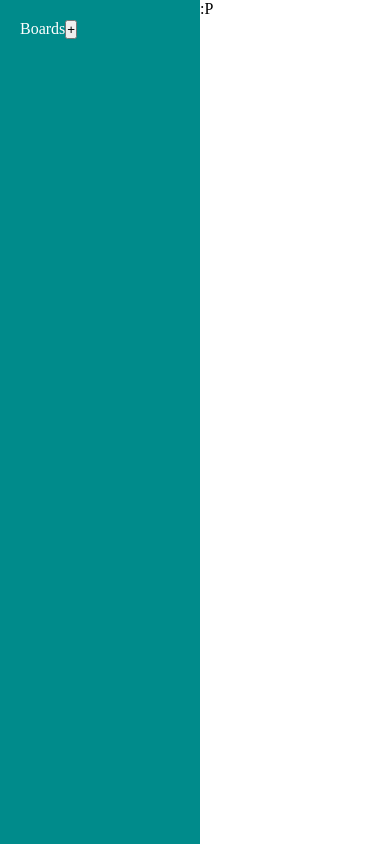
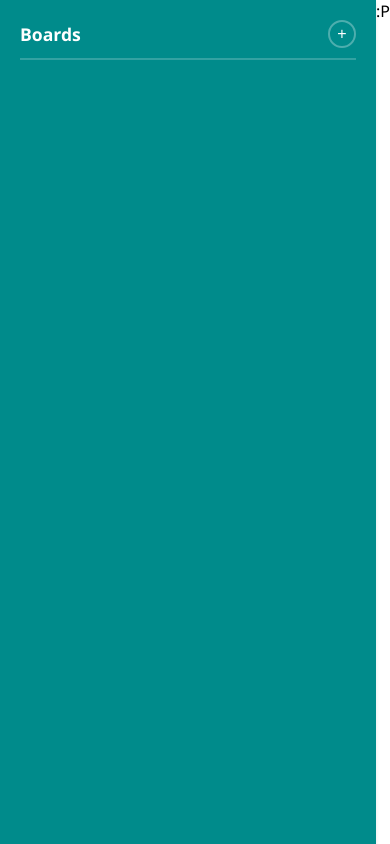
Before and after one commit to MikhailKapitov/web-trello-clone, a React (Vite) app: page / in a window 390 px wide. Built offline with nearby package versions, Linux system fonts and the light colour scheme.

Commit message:
add some styles for sidebar and it's temp realization because have some issues with buttons

```diff
--- a/src/css/styles.css
+++ b/src/css/styles.css
@@ -2,6 +2,15 @@
   box-sizing: border-box;
   margin: 0;
   padding: 0;
+  font-family: 'Segoe UI', Tahoma, Geneva, Verdana, sans-serif;
+}
+
+:root {
+  --primary-color: darkcyan;
+  --text-color: #ffffff;
+  --border-radius: 8px;
+  --shadow: 0 2px 4px rgba(0, 0, 0, 0.1);
+  --hover-color: rgba(255, 255, 255, 0.1);
 }
 
 .container {
@@ -10,14 +19,159 @@
 }
 
 .board-sidebar {
-  width: 200px;
-  background-color: darkcyan;
-  color: white;
+  width: 250px;
+  background-color: var(--primary-color);
+  color: var(--text-color);
   padding: 20px;
   position: sticky;
   top: 0;
   height: 100vh;
   overflow-y: auto;
+  box-shadow: var(--shadow);
+}
+
+.boards-heading {
+  display: flex;
+  justify-content: space-between;
+  align-items: center;
+  margin-bottom: 20px;
+  font-size: 1.2rem;
+  font-weight: 600;
+  padding-bottom: 10px;
+  border-bottom: 2px solid rgba(255, 255, 255, 0.2);
+}
+
+.creation-button {
+  background-color: transparent;
+  color: var(--text-color);
+  border: 2px solid rgba(255, 255, 255, 0.3);
+  border-radius: 50%;
+  width: 32px;
+  height: 32px;
+  font-size: 1.2rem;
+  cursor: pointer;
+  transition: all 0.3s ease;
+  display: flex;
+  align-items: center;
+  justify-content: center;
+  padding: 0;
+  line-height: 1;
+  font-family: Arial;
+}
+
+.creation-button:hover {
+  background-color: var(--hover-color);
+  border-color: rgba(255, 255, 255, 0.5);
+  transform: scale(1.1);
+}
+
+.board-card {
+  background-color: rgba(255, 255, 255, 0.1);
+  padding: 12px;
+  margin-bottom: 10px;
+  border-radius: var(--border-radius);
+  display: flex;
+  justify-content: space-between;
+  align-items: center;
+  transition: all 0.3s ease;
+}
+
+.board-card:hover {
+  background-color: var(--hover-color);
+  transform: translateX(5px);
+}
+
+.board-card input {
+  background: transparent;
+  border: none;
+  color: var(--text-color);
+  font-size: 1rem;
+  width: 80%;
+  padding: 4px 0;
+}
+
+.board-card input:focus {
+  outline: none;
+  border-bottom: 2px solid rgba(255, 255, 255, 0.3);
+}
+
+.board-card input::placeholder {
+  color: rgba(255, 255, 255, 0.6);
+}
+
+.deletion-button {
+  background-color: rgba(201, 21, 21, 0.6);
+  color: var(--text-color);
+  border: 1px solid rgba(255, 255, 255, 0.3);
+  padding: 4px 8px;
+  border-radius: 4px;
+  cursor: pointer;
+  transition: all 0.3s ease;
+  font-size: 0.9rem;
+  opacity: 0.7;
+}
+
+.deletion-button:hover {
+  background-color: rgba(255, 255, 255, 0.2);
+  opacity: 1;
+}
+
+.board-active {
+  background-color: rgba(255, 255, 255, 0.2);
+  border-left: 3px solid white;
+}
+
+.board-inactive {
+  opacity: 0.8;
+}
+
+.board-inactive:hover {
+  opacity: 1;
+}
+
+/* Scrollbar styling for sidebar */
+.board-sidebar::-webkit-scrollbar {
+  width: 6px;
+}
+
+.board-sidebar::-webkit-scrollbar-track {
+  background: rgba(255, 255, 255, 0.1);
+}
+
+.board-sidebar::-webkit-scrollbar-thumb {
+  background: rgba(255, 255, 255, 0.3);
+  border-radius: 3px;
+}
+
+.board-sidebar::-webkit-scrollbar-thumb:hover {
+  background: rgba(255, 255, 255, 0.4);
+}
+
+/* Responsive Design for sidebar */
+@media screen and (max-width: 768px) {
+  .board-sidebar {
+    width: 100%;
+    height: auto;
+    position: relative;
+  }
+
+  .boards-heading {
+    font-size: 1.1rem;
+  }
+
+  .creation-button {
+    width: 28px;
+    height: 28px;
+    font-size: 1rem;
+  }
+
+  .board-card {
+    padding: 10px;
+  }
+
+  .board-card input {
+    font-size: 0.9rem;
+  }
 }
 
 .board-content {
@@ -49,7 +203,3 @@
   padding: 10px;
   border-radius: 5px;
 }
-
-.draggable {
-  touch-action: none;
-}
```
